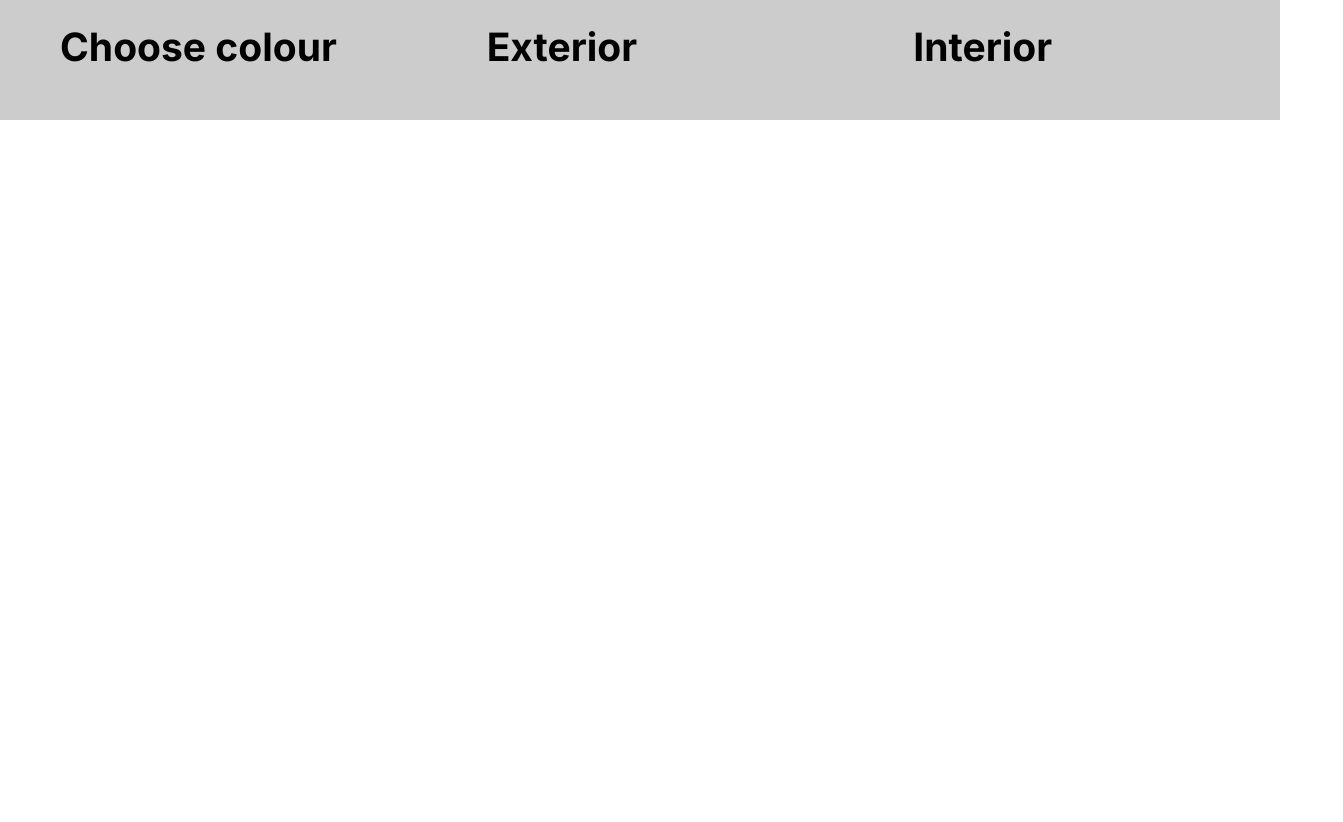
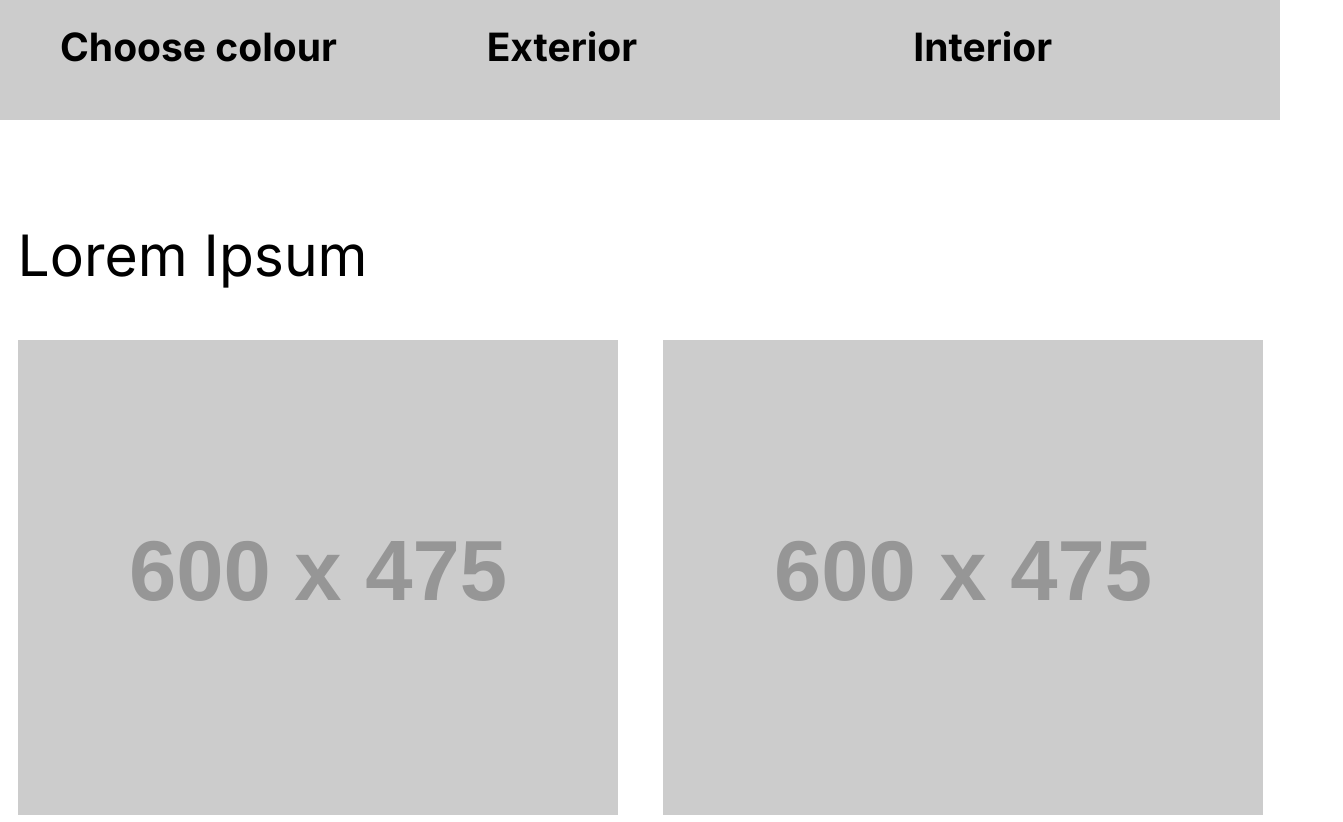
Before and after one commit to NeoIsRecursive/smoove, a website: page index.html in a window 1280 px wide. Shown: the part 2280-3102 px from the top of the page, 1343 px wide, since content can reach past the window. Drawn offline with nearby package versions, Linux system fonts and the light colour scheme; files that its build step writes are made by us from their sources; placeholder pictures from the web are drawn by us.

Commit message:
Added three split section

```diff
--- a/index.html
+++ b/index.html
@@ -68,6 +68,17 @@
             </div>
         </section>
         <section class="two-split">
+            <div class="grid-container">
+                <div class="title grid-first">
+                    <h3>Lorem Ipsum</h3>
+                </div>
+                <div class="grid-image grid-second">
+                    <img src="https://via.placeholder.com/600x475" alt="">
+                </div>
+                <div class="grid-image grid-third">
+                    <img src="https://via.placeholder.com/600x475" alt="">
+                </div>
+            </div>
         </section>
         <section style="background-color: yellow;"></section>
         <section style="background-color: aqua;"></section>
--- a/styles/scss/index.scss
+++ b/styles/scss/index.scss
@@ -173,5 +173,34 @@ body{
                 }
             }
         }
+
+        &.two-split{
+            display: flex;
+            justify-content: center;
+            align-items: center;
+
+            .grid-container{
+                display: grid;
+                grid-template-columns: repeat(2, minmax(min-content, max-content));
+                grid-template-rows: minmax(min-content, max-content) minmax(min-content, max-content);
+                grid-column-gap: 45px;
+                grid-row-gap: 50px;
+                padding: 80px;
+
+                .grid-first { grid-area: 1 / 1 / 2 / 3; }
+                .grid-second { grid-area: 2 / 1 / 3 / 2; }
+                .grid-third { grid-area: 2 / 2 / 3 / 3; }
+
+                .title{
+                    display: flex;
+                    align-items: end;
+
+                    h3{
+                        font-size: 57px;
+                        font-weight: normal;
+                    }
+                }
+            }
+        }
     }
 }
```
